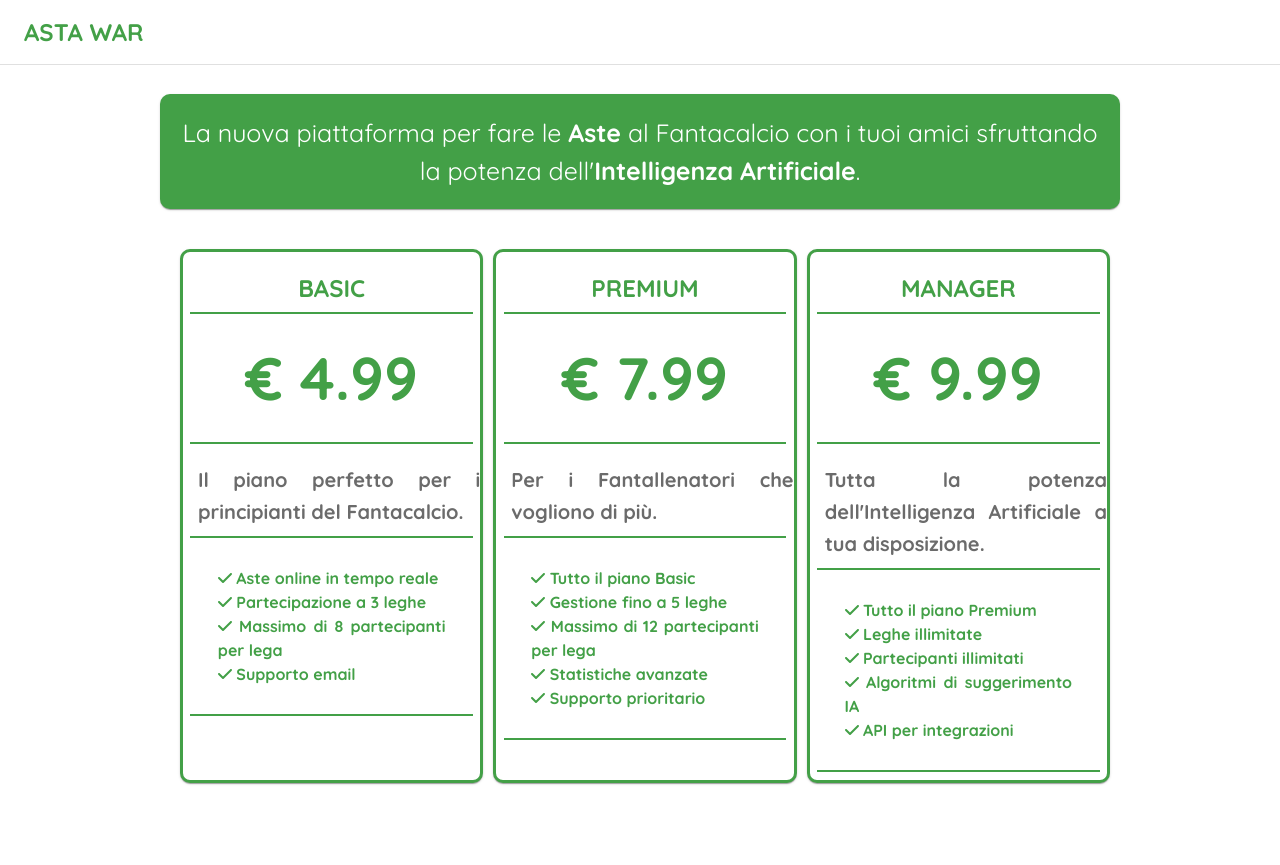
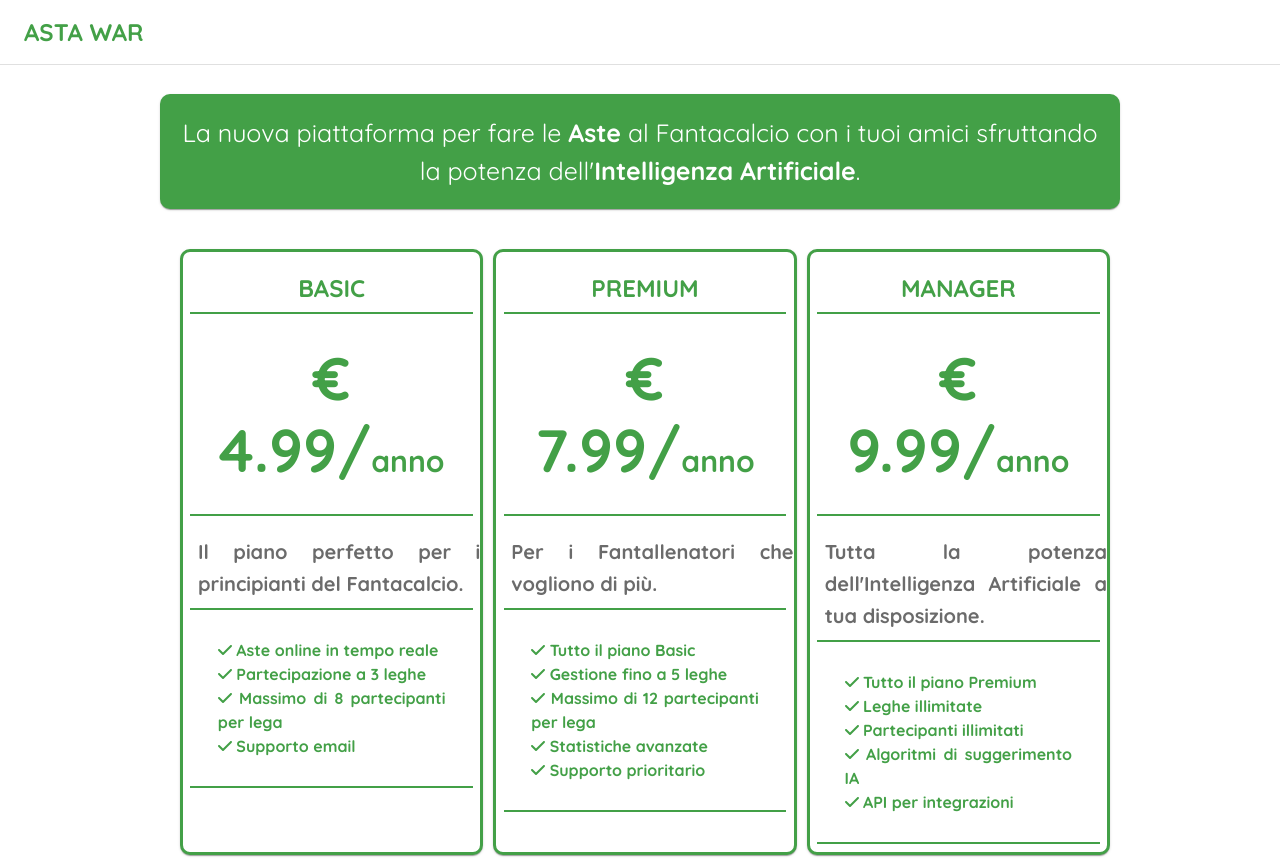
Before and after one commit to danielecomandini/astawar, a React (Vite) app: page / in a window 1280 px wide. Before the commit the page ends 800 px from the top, so only its background shows below. Built offline with nearby package versions, Linux system fonts and the light colour scheme.

Commit message:
Aggiunta del periodo di abbonamento

```diff
--- a/src/pages/subscriptions/components/AstaWarSubscriptionPlanContent.tsx
+++ b/src/pages/subscriptions/components/AstaWarSubscriptionPlanContent.tsx
@@ -81,7 +81,9 @@ const PlanPrice = ({ plan }) => {
       }}
     >
       <AWText variant="h2" fontWeight="bold" color={AW_COLORS.highlight}>
-        € {plan.price}
+        € {plan.price}/<span style={{
+          fontSize: '30px'
+        }}>anno</span>
       </AWText>
     </div>
   );
```
